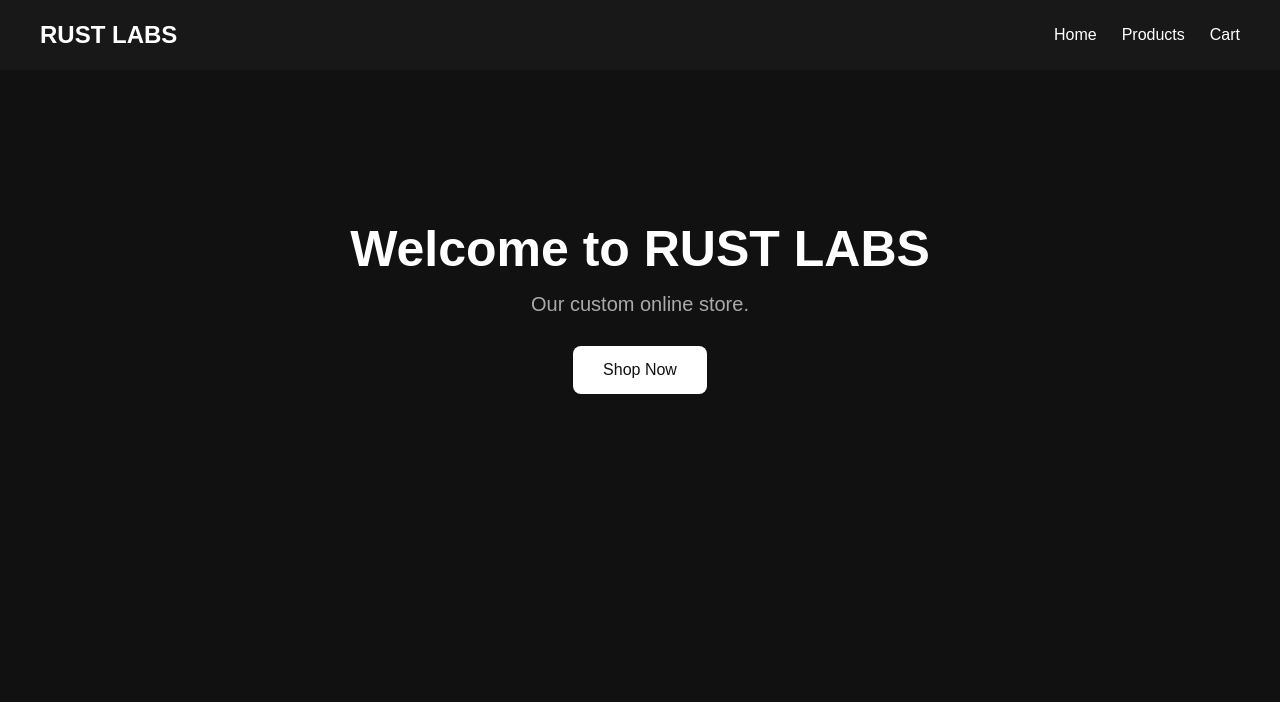
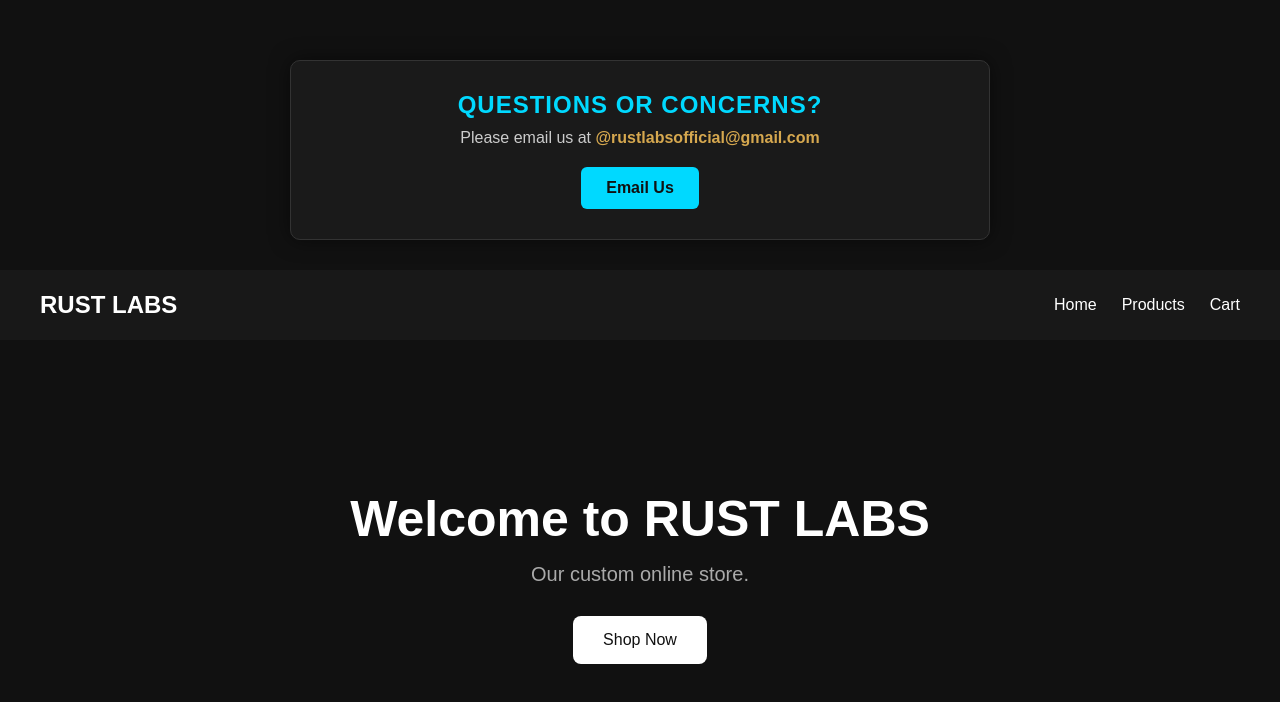
Before and after one commit to Mike-Blox/MyStore, a website: page index.html in a window 1280 px wide. Drawn offline with Linux system fonts and the light colour scheme.

Commit message:
Add Rust Labs contact section

```diff
--- a/index.html
+++ b/index.html
@@ -12,6 +12,15 @@
     <meta property="og:url" content="https://rustlabs.store">
     <meta property="og:type" content="website">
 </head>
+
+<div class="contact-section">
+    <h2>Questions or Concerns?</h2>
+    <p>Please email us at <strong>@rustlabsofficial@gmail.com</strong></p>
+    <a href="mailto:rustlabsofficial@gmail.com" class="email-button">
+        Email Us
+    </a>
+</div>
+
 <body>
     <nav>
         <div class="logo">RUST LABS</div>
--- a/style.css
+++ b/style.css
@@ -216,3 +216,50 @@ button:hover {
 
     font-weight: bold;
 }
+
+/* Contact Section */
+.contact-section {
+    margin: 60px auto 30px;
+    padding: 30px;
+    max-width: 700px;
+    text-align: center;
+    background: #1a1a1a;
+    border: 1px solid #333;
+    border-radius: 10px;
+    box-shadow: 0 0 20px rgba(0, 0, 0, 0.5);
+}
+
+.contact-section h2 {
+    margin: 0 0 10px;
+    color: #00d9ff;
+    font-size: 24px;
+    text-transform: uppercase;
+    letter-spacing: 1px;
+}
+
+.contact-section p {
+    margin: 0 0 20px;
+    color: #ccc;
+    font-size: 16px;
+}
+
+.contact-section strong {
+    color: #d6a84f;
+}
+
+.email-button {
+    display: inline-block;
+    padding: 12px 25px;
+    background: #00d9ff;
+    color: #111;
+    text-decoration: none;
+    font-weight: bold;
+    border-radius: 6px;
+    transition: 0.2s;
+}
+
+.email-button:hover {
+    background: #d6a84f;
+    color: #111;
+    transform: translateY(-2px);
+}
```
